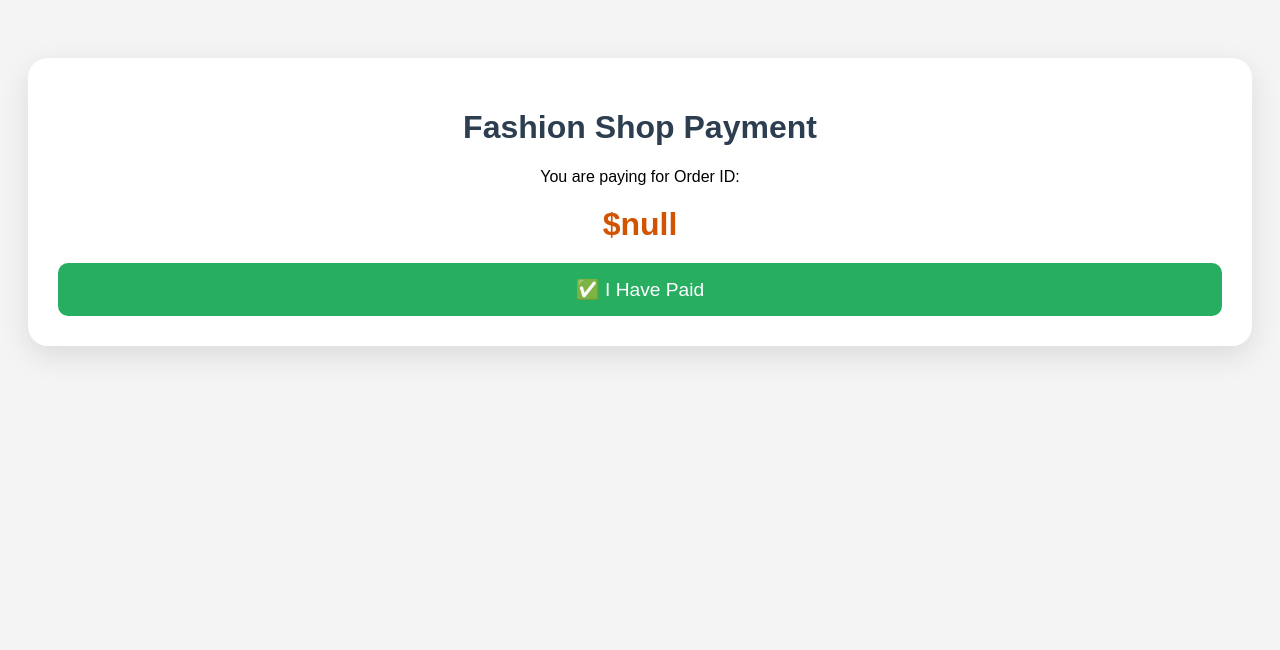
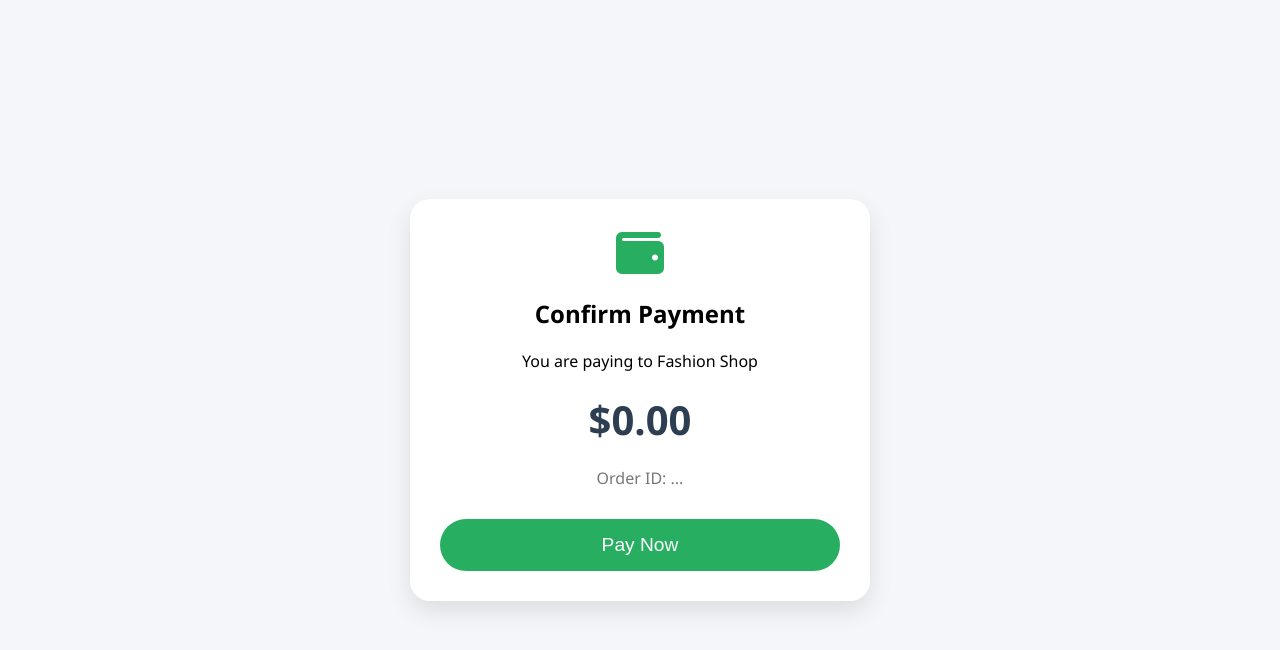
Before and after one commit to hadighany25/my-fashion-shop, a website: page mobile-pay.html in a window 1280 px wide. Drawn offline with Linux system fonts and the light colour scheme.

Commit message:
Add files via upload

```diff
--- a/mobile-pay.html
+++ b/mobile-pay.html
@@ -3,27 +3,34 @@
   <head>
     <meta charset="UTF-8" />
     <meta name="viewport" content="width=device-width, initial-scale=1.0" />
-    <title>Confirm Payment</title>
+    <title>Mobile Payment</title>
+    <link
+      rel="stylesheet"
+      href="https://cdnjs.cloudflare.com/ajax/libs/font-awesome/6.0.0/css/all.min.css"
+    />
     <style>
       body {
-        font-family: sans-serif;
+        font-family: "Segoe UI", sans-serif;
+        background: #f4f6f9;
+        display: flex;
+        justify-content: center;
+        align-items: center;
+        height: 100vh;
+        margin: 0;
         text-align: center;
-        padding: 50px 20px;
-        background: #f4f4f4;
       }
-      .card {
+      .pay-card {
         background: white;
         padding: 30px;
         border-radius: 20px;
-        box-shadow: 0 10px 30px rgba(0, 0, 0, 0.1);
-      }
-      h1 {
-        color: #2c3e50;
+        box-shadow: 0 10px 25px rgba(0, 0, 0, 0.1);
+        width: 90%;
+        max-width: 400px;
       }
       .amount {
-        font-size: 2rem;
-        color: #d35400;
+        font-size: 2.5rem;
         font-weight: bold;
+        color: #2c3e50;
         margin: 20px 0;
       }
       button {
@@ -32,48 +39,79 @@
         border: none;
         padding: 15px 30px;
         font-size: 1.2rem;
-        border-radius: 10px;
+        border-radius: 50px;
         cursor: pointer;
         width: 100%;
+        transition: 0.3s;
       }
-      button:active {
-        transform: scale(0.98);
+      button:hover {
+        background: #219150;
       }
     </style>
   </head>
   <body>
-    <div class="card">
-      <h1>Fashion Shop Payment</h1>
-      <p>You are paying for Order ID: <span id="orderId">...</span></p>
-      <div class="amount" id="amountDisplay">$0.00</div>
-      <button onclick="confirmPayment()">✅ I Have Paid</button>
+    <div class="pay-card" id="main-card">
+      <i class="fas fa-wallet" style="font-size: 3rem; color: #27ae60"></i>
+      <h2>Confirm Payment</h2>
+      <p>You are paying to Fashion Shop</p>
+      <div class="amount" id="display-amount">$0.00</div>
+      <p style="color: #777; margin-bottom: 30px">
+        Order ID: <span id="display-id">...</span>
+      </p>
+
+      <button onclick="confirmPayment()">Pay Now</button>
     </div>
 
     <script>
-      // ចាប់យកទិន្នន័យពី Link (URL)
+      // ✅ ប្រើ Relative Path ដូចគ្នា (សំខាន់បំផុត!)
+      const API_URL = "/api";
+
+      // ចាប់យកទិន្នន័យពី URL (ដែលបាន Scan ពី QR)
       const params = new URLSearchParams(window.location.search);
       const orderId = params.get("id");
       const amount = params.get("amount");
 
-      document.getElementById("orderId").innerText = orderId;
-      document.getElementById("amountDisplay").innerText = "$" + amount;
+      // បង្ហាញទិន្នន័យលើអេក្រង់
+      if (orderId && amount) {
+        document.getElementById("display-id").innerText = orderId;
+        document.getElementById("display-amount").innerText = "$" + amount;
+      } else {
+        alert("Invalid QR Code!");
+      }
 
       async function confirmPayment() {
+        const btn = document.querySelector("button");
+        btn.innerText = "Processing...";
+        btn.disabled = true;
+
         try {
-          // ហៅទៅកាន់ Server កុំព្យូទ័ររបស់អ្នក (IP: 192.168.0.109)
-          await fetch("http://192.168.18.30:5000/api/pay-confirm", {
+          // ហៅទៅកាន់ Server (Render)
+          const res = await fetch(`${API_URL}/pay-confirm`, {
             method: "POST",
             headers: { "Content-Type": "application/json" },
-            body: JSON.stringify({ orderId }),
+            body: JSON.stringify({ orderId: orderId }),
           });
 
-          alert("Payment Confirmed! សូមមើលនៅលើអេក្រង់កុំព្យូទ័ររបស់អ្នក។");
-          window.close();
+          const data = await res.json();
+
+          if (data.success) {
+            document.getElementById("main-card").innerHTML = `
+                        <div style="color: #27ae60; padding: 40px 0;">
+                            <i class="fas fa-check-circle" style="font-size: 4rem;"></i>
+                            <h2>Payment Successful!</h2>
+                            <p>You can close this window now.</p>
+                        </div>
+                    `;
+          } else {
+            alert("Payment Failed! Please try again.");
+            btn.innerText = "Pay Now";
+            btn.disabled = false;
+          }
         } catch (error) {
-          alert(
-            "មានបញ្ហាការតភ្ជាប់! សូមប្រាកដថាអ្នកប្រើ Wifi តែមួយជាមួយកុំព្យូទ័រ។",
-          );
           console.error(error);
+          alert("Cannot connect to server! (Check your internet)");
+          btn.innerText = "Pay Now";
+          btn.disabled = false;
         }
       }
     </script>
```
